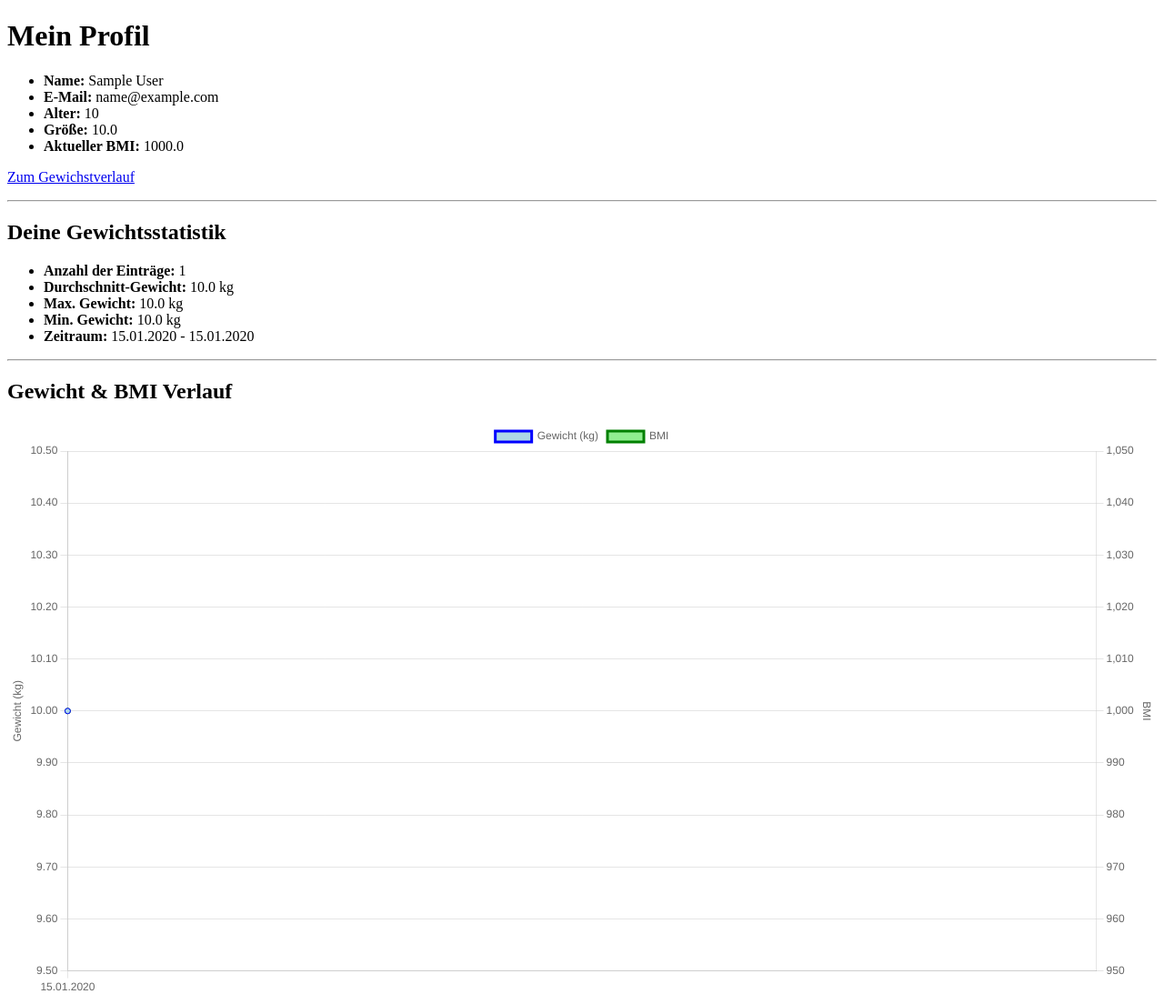
After one commit to Mac80Mo/Fitnessverwaltung, a Flask app: page /profile in a window 1280 px wide. The commit adds this page. Shown: the whole page at 91% size. Run offline with Flask 3, Linux system fonts and the light colour scheme; the visitor is signed in with stand-in values (Sample User, id 1); tables that the repository leaves empty hold one stand-in row (values such as "Sample post").

Commit message:
updates
mainly on profile.html and auth.py

```diff
--- a/fitnessapp/routes/auth.py
+++ b/fitnessapp/routes/auth.py
@@ -61,3 +61,52 @@ def logout():
     session.clear()
     flash('Du wurdest ausgeloggt.', 'info')
     return redirect(url_for('auth.login'))
+
+# Profilseite
+@auth_bp.route('/profile')
+def profile():
+    if 'user_id' not in session:
+        flash('Bitte zuerst einloggen.', 'warning')
+        return redirect(url_for('auth.login'))
+
+    user = User.query.get(session['user_id'])
+    weights = sorted(user.weights, key=lambda e: e.date)
+
+    if weights:
+        last_weight = weights[-1].weight_kg
+        height_m = user.height_cm / 100
+        bmi = round(last_weight / (height_m ** 2), 2)
+
+        # Statistikdaten berrechnen
+        num_entries = len(weights)
+        avg_weight = round(sum(w.weight_kg for w in weights) / num_entries, 1)
+        min_weight = min(w.weight_kg for w in weights)
+        max_weight = max(w.weight_kg for w in weights)
+        start_date = weights[0].date.strftime('%d.%m.%Y')
+        end_date = weights[-1].date.strftime('%d.%m.%Y')
+
+        # Diagrammdaten
+        labels = [w.date.strftime('%d.%m.%Y') for w in weights]
+        weights_data = [w.weight_kg for w in weights]
+        bmis_data = [round(w.weight_kg / (height_m ** 2), 2) for w in weights]
+
+    else:
+        bmi = None
+        num_entries = avg_weight = min_weight = max_weight = None
+        start_date = end_date = None
+        labels = weights_data = bmis_data = []
+
+    return render_template(
+        'auth/profile.html',
+        user=user,
+        bmi=bmi,
+        num_entries=num_entries,
+        avg_weight=avg_weight,
+        min_weight=min_weight,
+        max_weight=max_weight,
+        start_date=start_date,
+        end_date=end_date,
+        labels=labels,
+        weights_data=weights_data,
+        bmis_data=bmis_data
+    )
--- /dev/null
+++ b/fitnessapp/templates/auth/profile.html
@@ -0,0 +1,101 @@
+<!DOCTYPE html>
+<html lang="de">
+<head>
+    <meta charset="UTF-8">
+    <title>Profil</title>
+</head>
+<body>
+    <h1>Mein Profil</h1>
+
+    <ul>
+        <li><strong>Name:</strong> {{ user.name }}</li>
+        <li><strong>E-Mail:</strong> {{ user.email }}</li>
+        <li><strong>Alter:</strong> {{ user.age }}</li>
+        <li><strong>Größe:</strong> {{ user.height_cm }}</li>
+        {% if bmi %}
+            <li><strong>Aktueller BMI:</strong> {{ bmi }}</li>
+        {% else %}
+            <li><em>Noch kein Gewicht eingetragen.</em></li>
+        {% endif %}
+    </ul>
+
+    <p>
+        <a href="{{ url_for('tracking.weight_list') }}">Zum Gewichstverlauf</a>
+    </p>
+
+    <hr>
+    <h2>Deine Gewichtsstatistik</h2>
+
+    {% if num_entries %}
+        <ul>
+            <li><strong>Anzahl der Einträge:</strong> {{ num_entries }}</li>
+            <li><strong>Durchschnitt-Gewicht:</strong> {{ avg_weight }} kg</li>
+            <li><strong>Max. Gewicht:</strong> {{ max_weight }} kg</li>
+            <li><strong>Min. Gewicht:</strong> {{ min_weight }} kg</li>
+            <li><strong>Zeitraum:</strong> {{ start_date }} - {{ end_date }}</li>
+        </ul>
+    {% else %}
+        <p><em>Es wurden noch keine Gewichtseinträge gemacht,</em></p>
+    {% endif %}
+
+    <hr>
+    <h2>Gewicht & BMI Verlauf</h2>
+
+    <canvas id="gewichtChart" width="600" height="300"></canvas>
+
+    <script src="https://cdn.jsdelivr.net/npm/chart.js"></script>
+    <script>
+        const ctx = document.getElementById('gewichtChart').getContext('2d');
+
+        const chart = new Chart(ctx, {
+            type: 'line',
+            data: {
+                labels: {{ labels|tojson }},
+                datasets: [
+                    {
+                        label: 'Gewicht (kg)',
+                        data: {{ weights_data|tojson }},
+                        borderColor: 'blue',
+                        backgroundColor: 'lightblue',
+                        yAxisID: 'y_gewicht',
+                        tension: 0.3
+                    },
+                    {
+                        label: 'BMI',
+                        data: {{ bmis_data|tojson }},
+                        borderColor: 'green',
+                        backgroundColor: 'lightgreen',
+                        yAxisID: 'y_bmi',
+                        tension: 0.3
+                    }
+                ]
+            },
+            options: {
+                responsive: true,
+                scales: {
+                    y_gewicht: {
+                        type: 'linear',
+                        position: 'left',
+                        title: {
+                            display: true,
+                            text: 'Gewicht (kg)'
+                        }
+                    },
+                    y_bmi: {
+                        type: 'linear',
+                        position: 'right',
+                        title: {
+                            display: true,
+                            text: 'BMI'
+                        },
+                        grid: {
+                            drawOnChartArea: false
+                        }
+                    }
+                }
+            }
+        });
+    </script>
+
+</body>
+</html>
```
Also changed, not shown: fitnessapp/routes/tracking.py (+36 -3 lines), fitnessapp/templates/tracking/weight_chart.html (added, +70 -0 lines), fitnessapp/templates/tracking/weight_list.html (+15 -0 lines).
